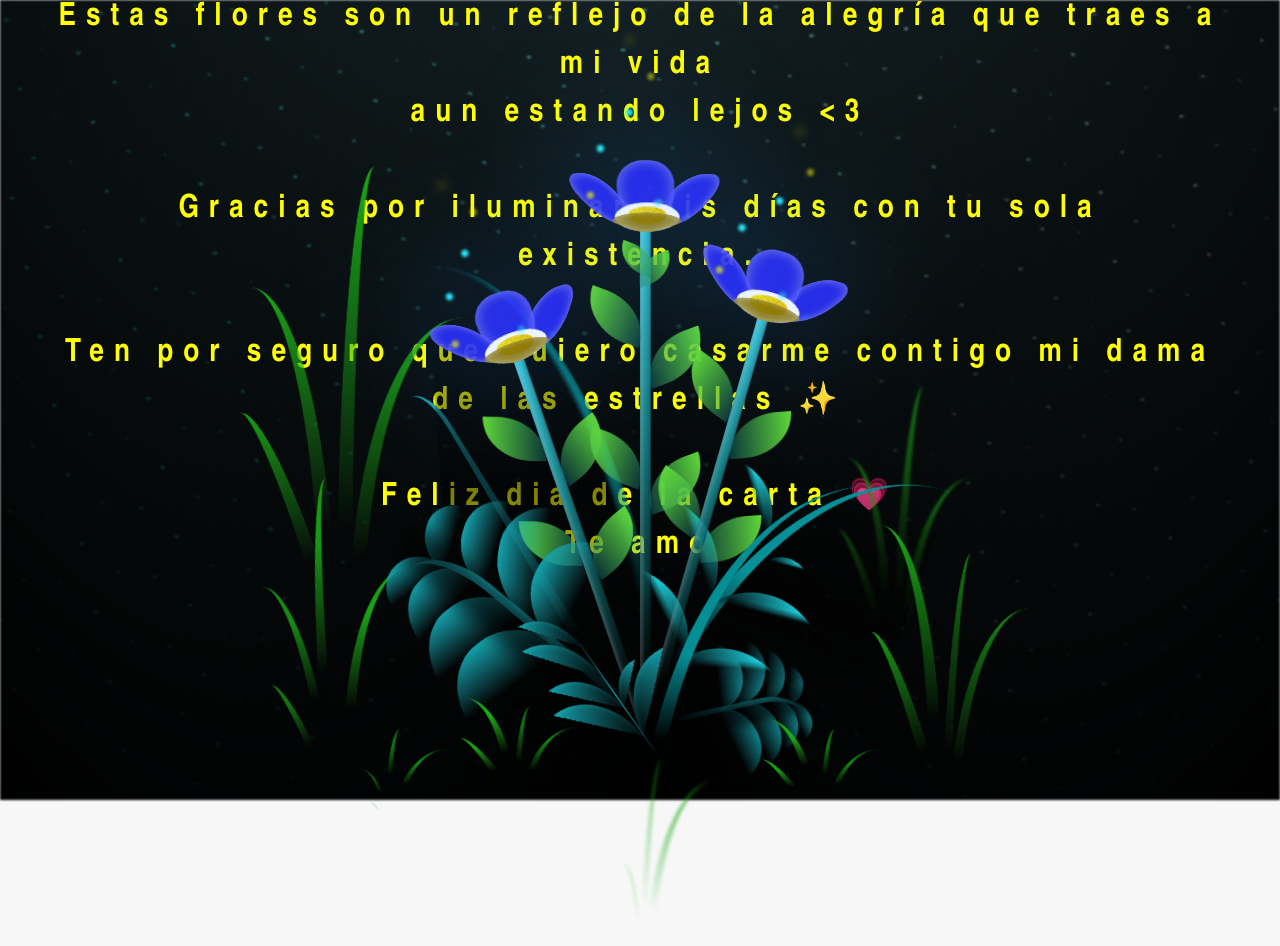
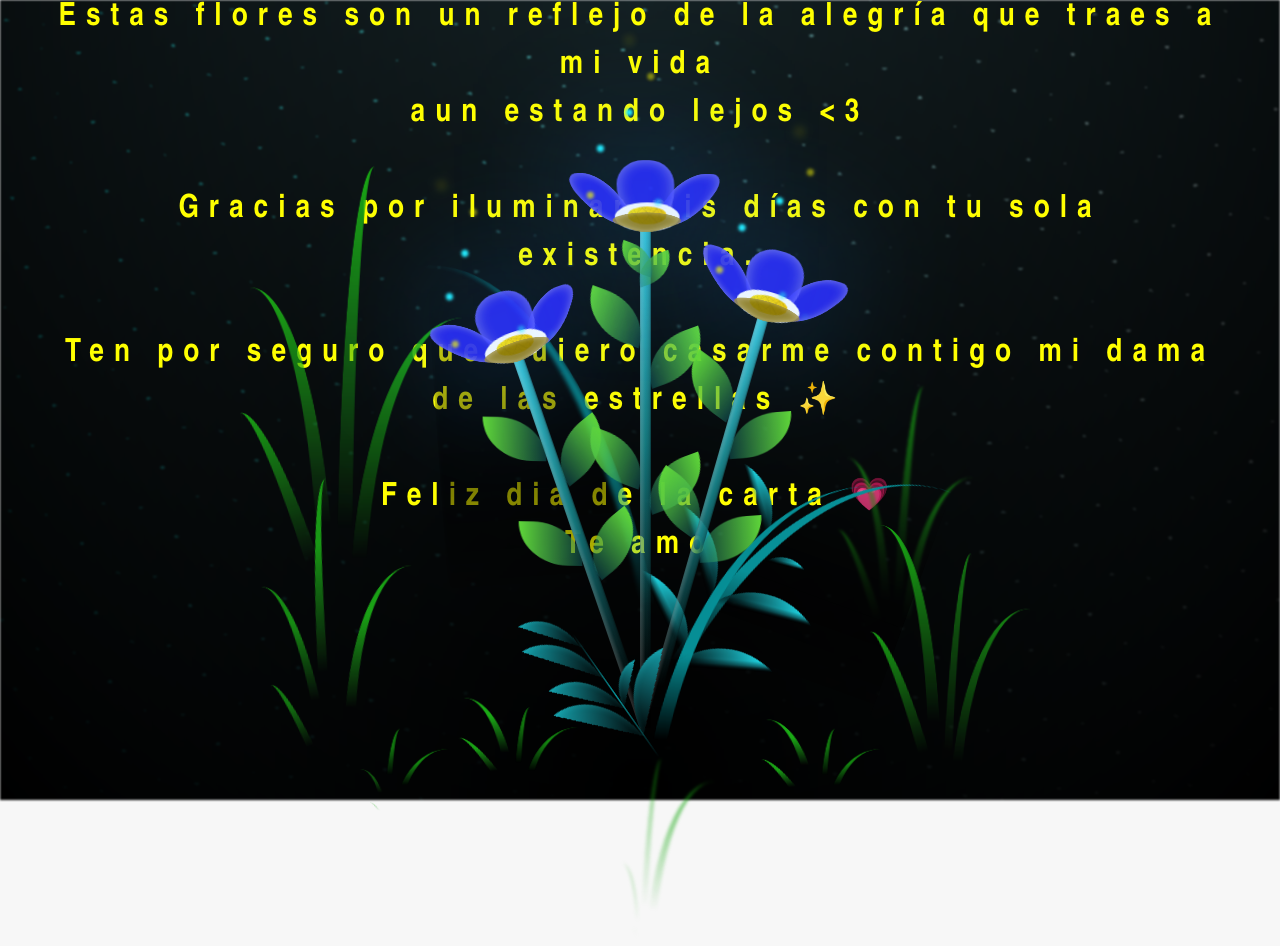
Before and after one commit to E22020/Clase28112024, a plain HTML site: page flower.html in a window 1280 px wide. Drawn offline with Linux system fonts and the light colour scheme.

Commit message:
Update flower.html

```diff
--- a/flower.html
+++ b/flower.html
@@ -97,44 +97,7 @@
         </div>
       </div>
 
-      <div class="grow-ans" style="--d: 1.2s">
-        <div class="flower__g-long">
-          <div class="flower__g-long__top"></div>
-          <div class="flower__g-long__bottom"></div>
-        </div>
-      </div>
 
-      <div class="growing-grass">
-        <div class="flower__grass flower__grass--1">
-          <div class="flower__grass--top"></div>
-          <div class="flower__grass--bottom"></div>
-          <div class="flower__grass__leaf flower__grass__leaf--1"></div>
-          <div class="flower__grass__leaf flower__grass__leaf--2"></div>
-          <div class="flower__grass__leaf flower__grass__leaf--3"></div>
-          <div class="flower__grass__leaf flower__grass__leaf--4"></div>
-          <div class="flower__grass__leaf flower__grass__leaf--5"></div>
-          <div class="flower__grass__leaf flower__grass__leaf--6"></div>
-          <div class="flower__grass__leaf flower__grass__leaf--7"></div>
-          <div class="flower__grass__leaf flower__grass__leaf--8"></div>
-          <div class="flower__grass__overlay"></div>
-        </div>
-      </div>
-
-      <div class="growing-grass">
-        <div class="flower__grass flower__grass--2">
-          <div class="flower__grass--top"></div>
-          <div class="flower__grass--bottom"></div>
-          <div class="flower__grass__leaf flower__grass__leaf--1"></div>
-          <div class="flower__grass__leaf flower__grass__leaf--2"></div>
-          <div class="flower__grass__leaf flower__grass__leaf--3"></div>
-          <div class="flower__grass__leaf flower__grass__leaf--4"></div>
-          <div class="flower__grass__leaf flower__grass__leaf--5"></div>
-          <div class="flower__grass__leaf flower__grass__leaf--6"></div>
-          <div class="flower__grass__leaf flower__grass__leaf--7"></div>
-          <div class="flower__grass__leaf flower__grass__leaf--8"></div>
-          <div class="flower__grass__overlay"></div>
-        </div>
-      </div>
 
       <div class="grow-ans" style="--d: 2.4s">
         <div class="flower__g-right flower__g-right--1">
```
